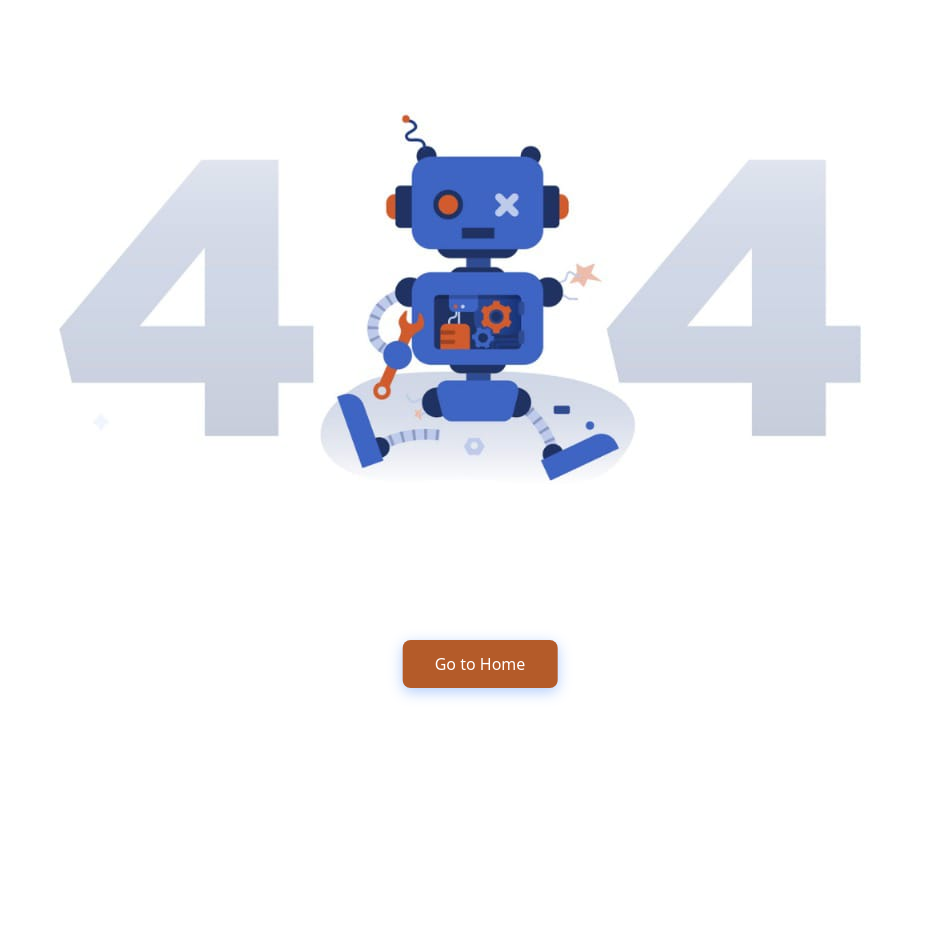
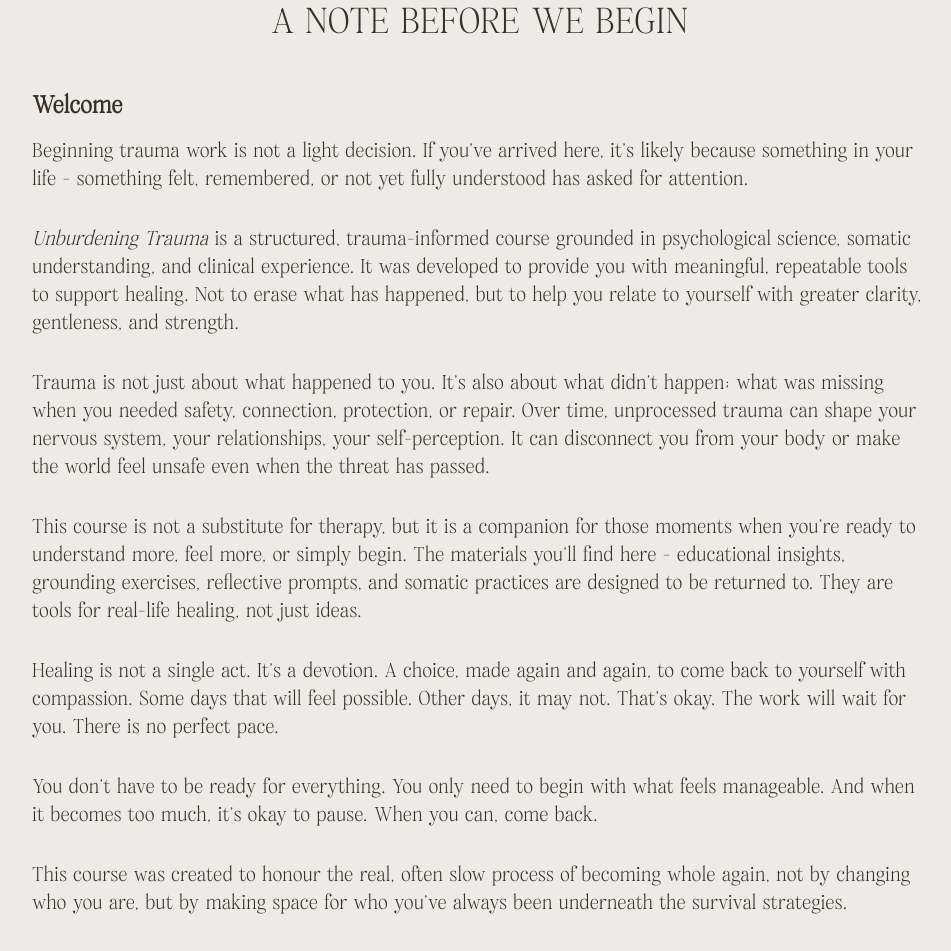
Before and after one commit to Monis9451/Course_Platform, a React (Vite) app in the folder Course-platform(frontend)/: page /welcome in a window 1280 px wide. Shown: the part 80-1031 px from the top of the page, without its empty margins (160-1111 px from the left). Before the commit the page ends 800 px from the top, so only its background shows below. Built offline with nearby package versions, Linux system fonts and the light colour scheme; no server answers.

Commit message:
Welcome page completed

```diff
--- a/Course-platform(frontend)/src/App.jsx
+++ b/Course-platform(frontend)/src/App.jsx
@@ -16,6 +16,7 @@
 import MentalHealth from './pages/MentalHealth';
 import PrivacyStatement from './pages/PrivacyStatement'
 import Disclaimer from './pages/Disclaimer';
+import Welcome from './pages/Welcome';
 import Error from './pages/404';
 import './styles/standardColors.css'
 
@@ -28,6 +29,7 @@
             <Route path="/" element={<Home />} />
             <Route path="/login" element={<Login />} />
             <Route path="/courses" element={<Courses />} />
+            <Route path="/welcome" element={<Welcome />} />
 
             {/* Protected Routes */}
             <Route element={<ProtectedRoute />}>
--- /dev/null
+++ b/Course-platform(frontend)/src/pages/Welcome.jsx
@@ -0,0 +1,97 @@
+import React from 'react'
+
+const Welcome = () => {
+return (
+    <div>
+            {/* Welcome Content Section */}
+            <section className="py-20 bg-cream min-h-screen">
+                <div className="container mx-auto max-w-4xl">
+                    <div className="text-center mb-12">
+                        <h1 className="text-3xl md:text-4xl font-light text-[#393128] mb-6">
+                            A NOTE BEFORE WE BEGIN
+                        </h1>
+                    </div>
+
+                    {/* Content */}
+                    <div className="prose prose-lg max-w-none text-[#393128] leading-relaxed space-y-8">
+
+                        {/* Overview Section */}
+                        <div>
+                            <h2 className="text-2xl !font-bold text-[#393128] mb-4">Welcome</h2>
+                            <p className="text-xl">
+                             Beginning trauma work is not a light decision. If you’ve arrived here, it’s likely because
+                             something in your life - something felt, remembered, or not yet fully understood has asked
+                             for attention.
+                            </p>
+                        </div>
+
+                        <div>
+                            <p className="text-xl">
+                             <i>Unburdening Trauma</i> is a structured, trauma-informed course grounded in psychological
+                             science, somatic understanding, and clinical experience. It was developed to provide you with
+                             meaningful, repeatable tools to support healing. Not to erase what has happened, but to help
+                             you relate to yourself with greater clarity, gentleness, and strength.
+                            </p>
+                        </div>
+
+                        <div>
+                            <p className="text-xl">
+                             Trauma is not just about what happened to you. It’s also about what didn’t happen; what was
+                            missing when you needed safety, connection, protection, or repair. Over time, unprocessed
+                            trauma can shape your nervous system, your relationships, your self-perception. It can
+                            disconnect you from your body or make the world feel unsafe even when the threat has
+                            passed.
+                            </p>
+                        </div>
+
+                        <div>
+                            <p className="text-xl">
+                            This course is not a substitute for therapy, but it is a companion for those moments when
+                            you’re ready to understand more, feel more, or simply begin. The materials you’ll find here -
+                            educational insights, grounding exercises, reflective prompts, and somatic practices are
+                            designed to be returned to. They are tools for real-life healing, not just ideas.
+                            </p>
+                        </div>
+
+                        <div>
+                            <p className="text-xl">
+                            Healing is not a single act. It’s a devotion. A choice, made again and again, to come back to
+                            yourself with compassion. Some days that will feel possible. Other days, it may not. That’s
+                            okay. The work will wait for you. There is no perfect pace.
+                            </p>
+                        </div>
+
+                        <div>
+                            <p className="text-xl">
+                            You don’t have to be ready for everything. You only need to begin with what feels
+                            manageable. And when it becomes too much, it’s okay to pause. When you can, come back.
+                            </p>
+                        </div>
+
+                        <div>
+                            <p className="text-xl">
+                            This course was created to honour the real, often slow process of becoming whole again, not
+                            by changing who you are, but by making space for who you’ve always been underneath the
+                            survival strategies.
+                            </p>
+                        </div>
+
+                        <div>
+                            <p className="text-xl">
+                            Thank you for being here.
+                            </p>
+                        </div>
+
+                        <div>
+                            <h2 className="text-2xl !font-bold text-[#393128] mb-4">With care, <br></br>Dr. Samina  </h2>
+                        </div>
+
+                    </div>
+                </div>
+            </section>
+            <div className="bg-white py-8"></div>
+    </div>
+)
+}
+
+export default Welcome
```
